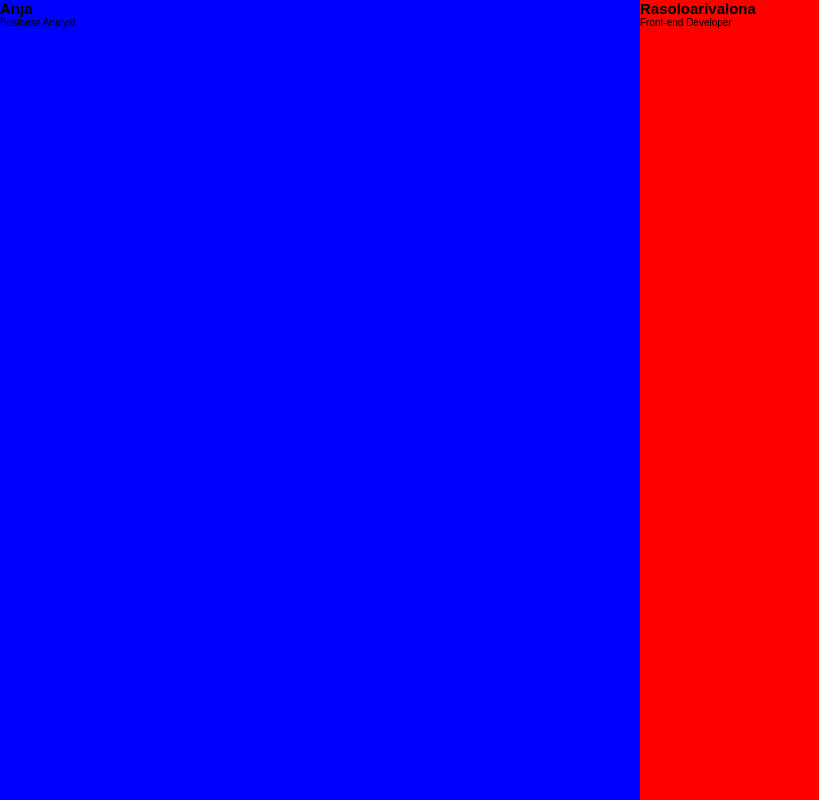
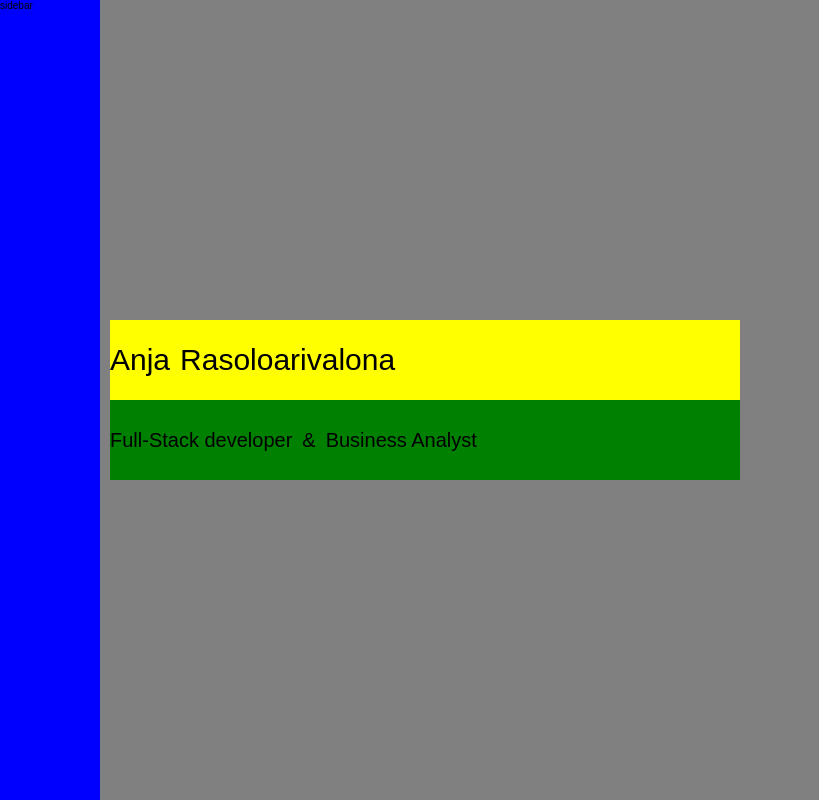
Before and after one commit to anja-rasoloarivalona/io, a website: page index.html in a window 1280 px wide. Shown: the whole page, without its empty margins (0-819 px from the left). Drawn offline with Linux system fonts and the light colour scheme.

Commit message:
Added sidebar

```diff
--- a/index.html
+++ b/index.html
@@ -9,32 +9,21 @@
 </head>
 <body class="container">
 
+        <nav class="sidebar">
+            sidebar
+        </nav>
 
-    <section class="left">
-        <div class="name">
-                <h1 class="name__text">Anja</h1>
-        </div>
-
-        <div class="title">
-        <div class="title__text">
-                    Business Analyst
-        </div>
-
-    </section>
-
-    <section class="right">
-            <div class="name">
-                    <h1 class="name__text">Rasoloarivalona</h1>
-            </div>
-            <div class="title__text">
-                Front-end Developer
+        <section class="intro">
+            <div class="title__container">
+                    <div class="title__container__text">Anja</div>
+                    <div class="title__container__text">Rasoloarivalona</div>
             </div>
 
-    </section>
-
-
-
-
-    </div>
+            <div class="subtitle__container">
+                    <div class="subtitle__container__text">Full-Stack developer</div>
+                    <div class="subtitle__container__text">&</div>
+                    <div class="subtitle__container__text">Business Analyst</div>
+            </div>
+        </section>
 </body>
 </html>
--- a/sass/_base.scss
+++ b/sass/_base.scss
@@ -23,32 +23,60 @@ body {
 
 .container {
     display: grid;
-    grid-template-columns: 1fr repeat(2, 40vw) 1fr;
+    grid-template-columns: 10rem 1fr;
     grid-template-rows: 100vh;
 }
 
-.left {
-    grid-column: 1 / 3;
+.sidebar {
+    grid-row: 1 / 2;
+    grid-column: 1 / 2;
     background: blue;
 }
 
-.right {
-    grid-column: 3 / 5;
-    background: red;
+.intro {
+    grid-row: 1 / 2;
+    grid-column: 2 / 3;
+
+    display: grid;
+    grid-template-rows: 1fr repeat(2, 8rem) 1fr;
+    grid-template-columns: 50vw 1fr;
+    background: grey;
+
 }
 
-
-.name {
+.title__container {
+    grid-row: 2 / 3;
+    grid-column: 1 / 2;
+    background: yellow;
+    margin-left: 1rem;
+    display: flex;
+    align-items: center;
+    font-size: 3rem;
 
     &__text {
 
+
+        &:first-child{
+            margin-right: 1rem;
+        }
     }
 }
 
-.title {
+.subtitle__container {
+    grid-row: 3 / 4;
+    grid-column: 1 / 2;
+    background: green;
+    margin-left: 1rem;
+
+    display: flex;
+    align-items: center;
+    font-size: 2rem;
 
     &__text {
 
+
+        &:nth-child(2) {
+            margin: 0 1rem;
+        }
     }
-
 }
```
Also changed, not shown: css/style.css.
